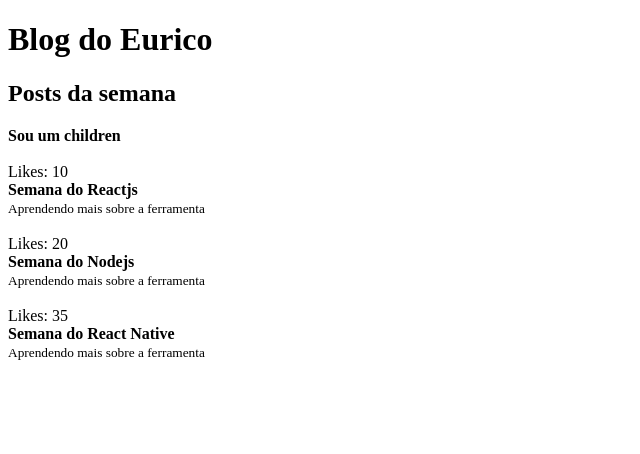
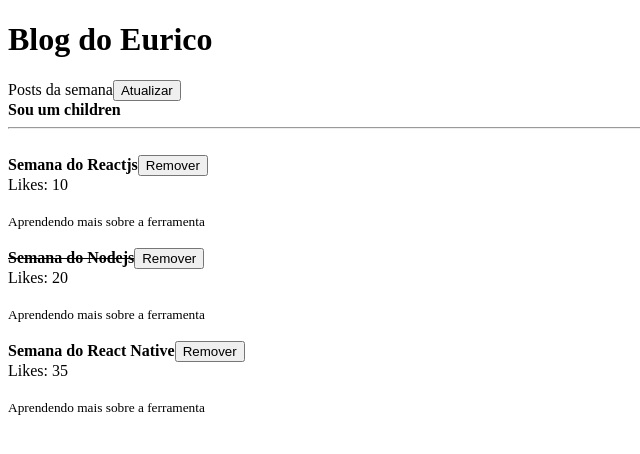
Before and after one commit to Eurico77/react-stack-sertup, a React app: page / in a window 1280 px wide. Shown: the top 454 px of the page, without its empty margins (0-640 px from the left). Built offline with nearby package versions, Linux system fonts and the light colour scheme.

Commit message:
create components & add props in callback

```diff
--- a/src/App.js
+++ b/src/App.js
@@ -1,40 +1,70 @@
-import React from 'react';
+import React, { useState } from 'react';
 import { Post } from './components/Post';
 import { Header } from './components/Header';
 
-const posts = [
+// Render -> mostrar o componente em tela
+export default function App() {
+  const [posts, setPosts] = useState([
     {
       likes: 10,
+      id: 1,
       title: 'Semana do Reactjs',
       subtitle: 'Aprendendo mais sobre a ferramenta',
+      read: false,
     },
     {
       likes: 20,
+      id: 2,
       title: 'Semana do Nodejs',
       subtitle: 'Aprendendo mais sobre a ferramenta',
+      read: true,
     },
     {
       likes: 35,
+      id: 3,
       title: 'Semana do React Native',
       subtitle: 'Aprendendo mais sobre a ferramenta',
+      read: false,
     },
-];
+  ]);
+  // sempre que o estado for alterado, o componente sera renderizado novamente
+  // sempre que depender do valor anterior do estado, usar a funcao de callback do useState
+  function handleRefresh() {
+    setPosts((prevState) => [
+      ...prevState,
+      {
+        id: prevState.length + 1,
+        likes: (Math.random() * 100).toFixed(0),
+        title: `Post titulo ${(Math.random() * 100).toFixed(0)}`,
+        subtitle: 'Aprendendo mais sobre a ferramenta',
+      },
+    ]);
+  }
 
-// Render -> mostrar o componente em tela
-export default function App() {
+  function handleRemoverPost(id) {
+    setPosts((prevState) => prevState.filter((post) => post.id !== id));
+  }
+
   return (
     <>
-      <Header title='Blog do Eurico'>
-        <h2>Posts da semana</h2>
+      <Header>
+        <div>
+          Posts da semana
+          <button onClick={handleRefresh}>Atualizar</button>
+        </div>
+
         <strong>Sou um children</strong>
         {/* tudo que passar aqui sera injetado dentro da propiedade children */}
       </Header>
       {posts.map((post) => (
         <Post
-          key={post.likes}
+          id={post.id}
+          key={post.id}
           likes={post.likes}
           title={post.title}
+          read={post.read}
           subtitle={post.subtitle}
+          onRemove={handleRemoverPost}
           // poderia usar o spread operator para passar todos os valores de post de forma mais simples e dinâmica {...post}
         />
       ))}
--- /dev/null
+++ b/src/components/Button.js
@@ -0,0 +1,11 @@
+import React from 'react';
+import propTypes from 'prop-types';
+
+export function Button({ onClick, children }) {
+  return <button onClick={onClick}>{children}</button>;
+}
+
+Button.propTypes = {
+  children: propTypes.node.isRequired,
+  onClick: propTypes.func.isRequired,
+};
--- a/src/components/Header.js
+++ b/src/components/Header.js
@@ -9,6 +9,7 @@
         <h1>{title}</h1>
         {children}
       </header>
+      <hr />
       <br />
     </>
   );
@@ -16,7 +17,7 @@
 
 Header.propTypes = {
   title: propTypes.string.isRequired,
-  children: propTypes.node.isRequired,
+  children: propTypes.node,
 };
 
 Header.defaultProps = {
--- a/src/components/Post.js
+++ b/src/components/Post.js
@@ -1,14 +1,15 @@
 import React from 'react';
+import { PostHeader } from './PostHeader';
 import propTypes from 'prop-types';
 
-// as props so aceitam leitura, nao pode ser alterado
-export function Post({ title, subtitle, likes }) {
-  console.log(likes, title, subtitle);
+// as props so aceitam leitura, nao pode ser alterado pelo componente filho
+// title = algum valor
+export function Post({ id, title, subtitle, likes, read, onRemove }) {
   return (
     <>
+      <PostHeader title={title} read={read} onRemove={onRemove} id={id} />
       <article>
         Likes: {likes} <br />
-        <strong>{title}</strong>
         <br />
         <small>{subtitle}</small>
       </article>
@@ -18,7 +19,10 @@
 }
 
 Post.propTypes = {
-  likes: propTypes.number.isRequired,
   title: propTypes.string.isRequired,
   subtitle: propTypes.string.isRequired,
+  likes: propTypes.number.isRequired,
+  read: propTypes.bool.isRequired,
+  onRemove: propTypes.func.isRequired,
+  id: propTypes.number.isRequired,
 };
--- /dev/null
+++ b/src/components/PostHeader.js
@@ -0,0 +1,20 @@
+import React from 'react';
+import propTypes from 'prop-types';
+
+import { Button } from './Button';
+
+export function PostHeader({ id, title, read, onRemove }) {
+  return (
+    <>
+      <strong>{read ? <s>{title}</s> : title}</strong>
+      <Button onClick={() => onRemove(id)}>Remover</Button>
+    </>
+  );
+}
+
+PostHeader.propTypes = {
+  id: propTypes.number.isRequired,
+  title: propTypes.string.isRequired,
+  read: propTypes.bool.isRequired,
+  onRemove: propTypes.func.isRequired,
+};
```
Lines whose indentation alone changed are shown as unchanged.
